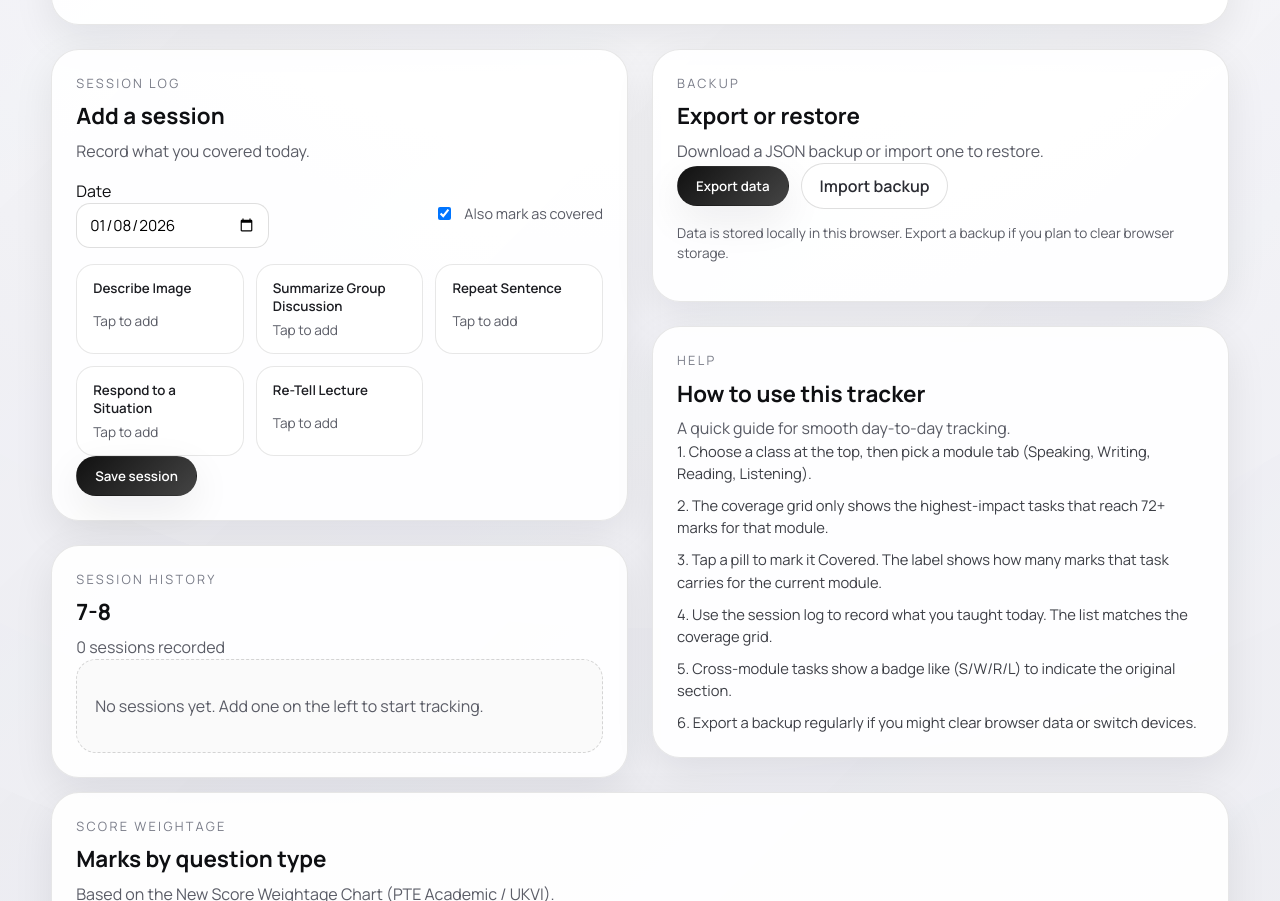
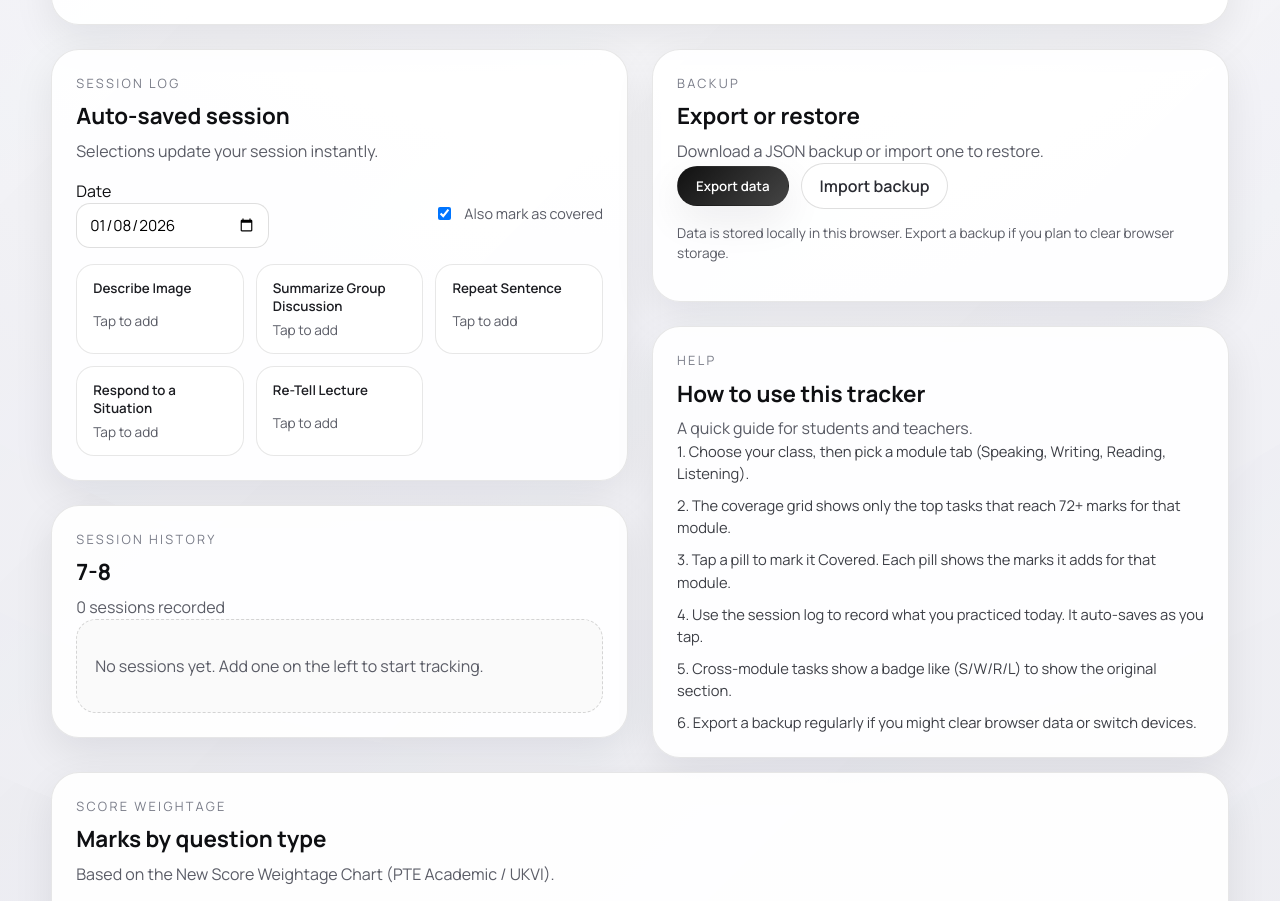
Before and after one commit to scuba3198/pte-class-coverage, a React (Vite) app: page / in a window 1280 px wide. Shown: the part 632-1533 px from the top of the page. Built offline with nearby package versions, Linux system fonts and the light colour scheme.

Commit message:
Auto-save sessions and update help copy

```diff
--- a/src/App.jsx
+++ b/src/App.jsx
@@ -149,8 +149,11 @@ function App() {
   }, [coverageQuestionTypeIds, coverageForClass]);
 
   useEffect(() => {
-    setSessionSelection([]);
-  }, [activeClassId, activeModuleId]);
+    const existingSession = sessionsForClass.find(
+      (entry) => entry.date === sessionDate && entry.moduleId === activeModuleId
+    );
+    setSessionSelection(existingSession ? [...existingSession.questionTypeIds] : []);
+  }, [activeClassId, activeModuleId, sessionDate, sessionsForClass]);
 
   const toggleCoverage = (questionTypeId) => {
     updateState((prevState) => {
@@ -162,43 +165,53 @@ function App() {
   };
 
   const toggleSessionItem = (questionTypeId) => {
-    setSessionSelection((prev) =>
-      prev.includes(questionTypeId)
+    setSessionSelection((prev) => {
+      const nextSelection = prev.includes(questionTypeId)
         ? prev.filter((id) => id !== questionTypeId)
-        : [...prev, questionTypeId]
-    );
-  };
-
-  const saveSession = () => {
-    if (!sessionSelection.length) {
-      return;
-    }
+        : [...prev, questionTypeId];
 
       updateState((prevState) => {
         const nextState = normalizeState(prevState);
+        const sessions = nextState.sessions[activeClassId];
+        const existingIndex = sessions.findIndex(
+          (entry) => entry.date === sessionDate && entry.moduleId === activeModuleId
+        );
+
+        if (!nextSelection.length) {
+          if (existingIndex !== -1) {
+            sessions.splice(existingIndex, 1);
+          }
+          return nextState;
+        }
+
+        const sessionId = existingIndex !== -1 ? sessions[existingIndex].id : createSessionId();
         const sessionEntry = {
-        id: createSessionId(),
+          id: sessionId,
           date: sessionDate,
           moduleId: activeModuleId,
-        questionTypeIds: [...sessionSelection],
+          questionTypeIds: [...nextSelection],
           note: '',
         };
 
-      nextState.sessions[activeClassId] = [
-        ...nextState.sessions[activeClassId],
-        sessionEntry,
-      ].sort((a, b) => a.date.localeCompare(b.date));
+        if (existingIndex !== -1) {
+          sessions[existingIndex] = sessionEntry;
+        } else {
+          sessions.push(sessionEntry);
+        }
+
+        sessions.sort((a, b) => a.date.localeCompare(b.date));
 
         if (applyToCoverage) {
-        sessionSelection.forEach((questionTypeId) => {
-          nextState.coverage[activeClassId][questionTypeId] = true;
+          nextSelection.forEach((selectedId) => {
+            nextState.coverage[activeClassId][selectedId] = true;
           });
         }
 
         return nextState;
       });
 
-    setSessionSelection([]);
+      return nextSelection;
+    });
   };
 
   const deleteSession = (sessionId) => {
@@ -425,8 +438,8 @@ function App() {
             <div className="card-header">
               <div>
                 <p className="section-label">Session log</p>
-                <h2>Add a session</h2>
-                <p className="card-subtitle">Record what you covered today.</p>
+                <h2>Auto-saved session</h2>
+                <p className="card-subtitle">Selections update your session instantly.</p>
               </div>
             </div>
             <div className="session-controls">
@@ -476,9 +489,6 @@ function App() {
                 );
               })}
             </div>
-            <button className="primary-button" type="button" onClick={saveSession}>
-              Save session
-            </button>
           </div>
 
           <div className="card log-card">
@@ -559,28 +569,24 @@ function App() {
               <div>
                 <p className="section-label">Help</p>
                 <h2>How to use this tracker</h2>
-                <p className="card-subtitle">A quick guide for smooth day-to-day tracking.</p>
+                <p className="card-subtitle">A quick guide for students and teachers.</p>
               </div>
             </div>
             <div className="help-list">
               <p>
-                1. Choose a class at the top, then pick a module tab (Speaking, Writing, Reading,
-                Listening).
+                1. Choose your class, then pick a module tab (Speaking, Writing, Reading, Listening).
               </p>
               <p>
-                2. The coverage grid only shows the highest-impact tasks that reach 72+ marks for
-                that module.
+                2. The coverage grid shows only the top tasks that reach 72+ marks for that module.
               </p>
               <p>
-                3. Tap a pill to mark it Covered. The label shows how many marks that task carries
-                for the current module.
+                3. Tap a pill to mark it Covered. Each pill shows the marks it adds for that module.
               </p>
               <p>
-                4. Use the session log to record what you taught today. The list matches the
-                coverage grid.
+                4. Use the session log to record what you practiced today. It auto-saves as you tap.
               </p>
               <p>
-                5. Cross-module tasks show a badge like (S/W/R/L) to indicate the original section.
+                5. Cross-module tasks show a badge like (S/W/R/L) to show the original section.
               </p>
               <p>
                 6. Export a backup regularly if you might clear browser data or switch devices.
```
Lines whose indentation alone changed are shown as unchanged.
